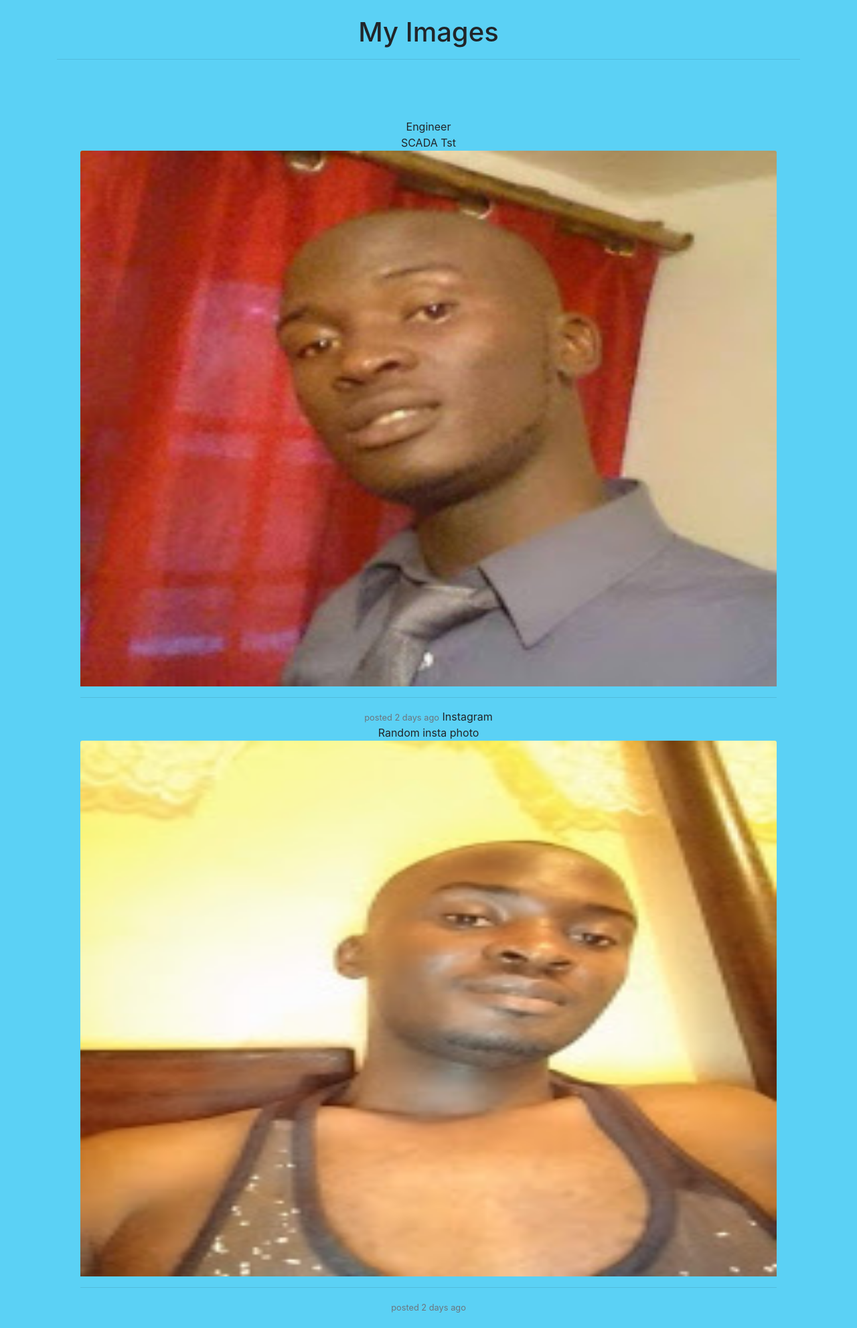
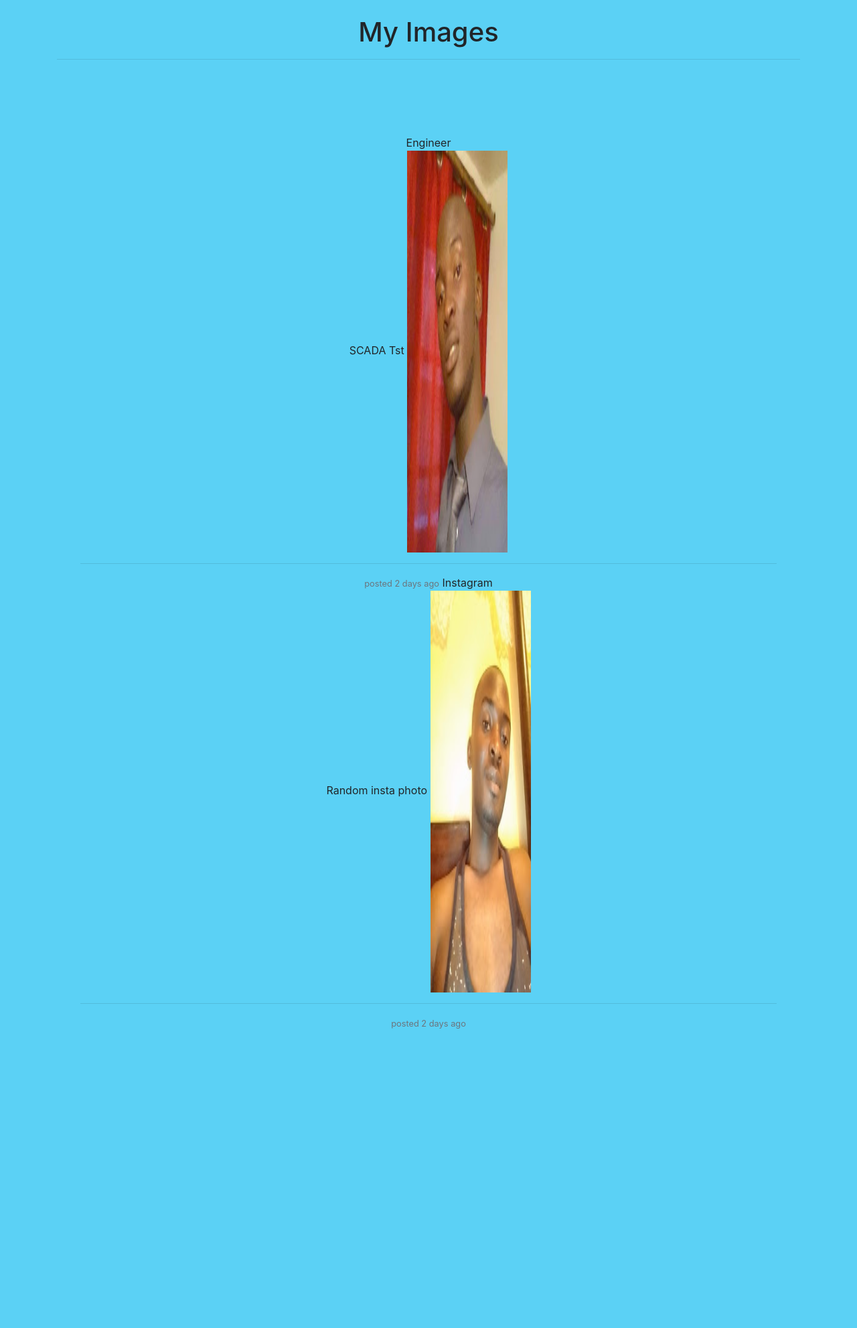
Before and after one commit to Vincent-Juma/Django-Portfolio, a Django app: page /gallery/ in a window 1280 px wide. Shown: the part 96-2079 px from the top of the page at 67% size. After the commit the page ends 1632 px from the top, so only its background shows below. Run offline with Django 3.2, Linux system fonts and the light colour scheme; data comes from the database, SQL or seed files in the repository; some libraries are stand-ins or nearby versions.

Commit message:
heroku final

```diff
--- a/imagegallery/templates/imagegallery/gallery.html
+++ b/imagegallery/templates/imagegallery/gallery.html
@@ -5,7 +5,7 @@
         <hr/>
 
     <div class="container" >
-
+            <img src="" alt="">
           <div class="card-body">
           <h5 class="card-title">{{ results.imgtitle }} </h5><br>
           <p class="card-text">{{ results.imgdesc }} </p>
@@ -13,7 +13,8 @@
       {% for results in imggal %}
         {{ results.imgtitle }} <br>
         {{ results.imgdesc }}
-        <img src="{{ results.image.url }}" height="800" width="150" alt=" {{ results.imgtitle }}" title=" {{ results.imgtitle }}" class="card-img-top"><hr>
+        <img src="{{ results.image.url }}" height="600" width="150" alt=" {{ results.imgtitle }}" title=" {{ results.imgtitle }}">
+        <hr>
         <p class="card-text"><small class="text-muted">posted 2 days ago</small>
       {% endfor %}
     </div>
```
